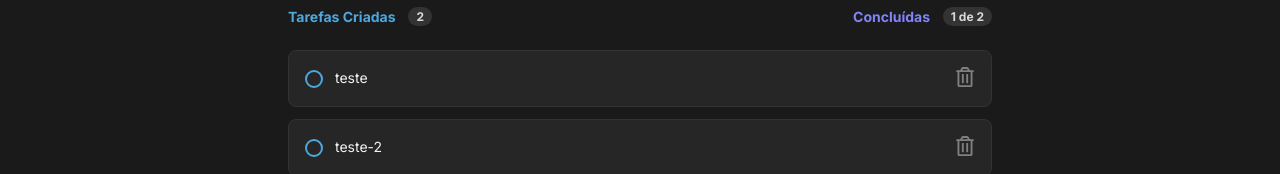
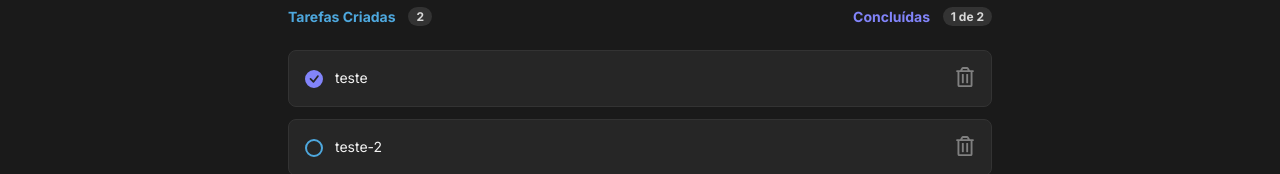
Before and after one commit to PhilipeF/praticando-conceitos, a React (Vite) app: page / in a window 1280 px wide. Shown: the part 283-457 px from the top of the page. Built offline with nearby package versions, Linux system fonts and the light colour scheme.

Commit message:
Feat: Funcionalidade para verificar se a tarefa es concluida - ok

```diff
--- a/src/App.tsx
+++ b/src/App.tsx
@@ -38,12 +38,26 @@
     setTask(newTasks)
   }
 
+  function toggleTaskCompletedById(taskId: string) {
+    const newTasks = tasks.map(task => {
+      if (task.id === taskId) {
+        return {
+          ...task,
+          isCompleted: !task.isCompleted,
+        };
+      }
+      return task;
+    });
+    setTask(newTasks);
+  }
+
   return (
     <>
       <Header onAddTask={addTask} />
       <Tasks
         tasks={tasks}
         onDelete={deleteTaskById}
+        onComplete={toggleTaskCompletedById}
       />
     </>
   )
--- a/src/components/Task/index.tsx
+++ b/src/components/Task/index.tsx
@@ -1,18 +1,24 @@
+import { ITask } from "../../App";
 import { FaRegTrashAlt } from "react-icons/fa";
-import { ITask } from "../../App";
+import { BsFillCheckCircleFill } from "react-icons/bs";
 
 import styles from './task.module.css';
 
 interface Props {
     task: ITask;
     onDelete: (taskId: string) => void;
+    onComplete: (taskId: string) => void;
 }
 
-export function Task({ task, onDelete }: Props) {
+export function Task({ task, onDelete, onComplete }: Props) {
+
     return (
         <div className={styles.task}>
-            <button className={styles.checkContainer}>
-                <div />
+            <button
+                className={styles.checkContainer}
+                onClick={() => onComplete(task.id)}
+            >
+                {task.isCompleted ? <BsFillCheckCircleFill /> : <div />}
             </button>
             <p>
                 {task.title}
--- a/src/components/Task/task.module.css
+++ b/src/components/Task/task.module.css
@@ -31,6 +31,12 @@
     border-radius: 50%;
 }
 
+.checkContainer svg {
+    width: 100%;
+    height: 100%;
+    color: var(--purple);
+}
+
 .btnTrash {
     background: none;
     border: none;
--- a/src/components/Tasks/index.tsx
+++ b/src/components/Tasks/index.tsx
@@ -6,9 +6,10 @@
 interface Props {
     tasks: ITask[];
     onDelete: (taskId: string) => void;
+    onComplete: (taskId: string) => void;
 }
 
-export function Tasks({ tasks, onDelete }: Props) {
+export function Tasks({ tasks, onDelete, onComplete }: Props) {
     const tasksQuantity = tasks.length
     const completedTasks = tasks.filter(task => task.isCompleted);
 
@@ -30,6 +31,7 @@
                         key={task.id}
                         task={task}
                         onDelete={onDelete}
+                        onComplete={onComplete}
                     />
                 )}
             </div>
```
